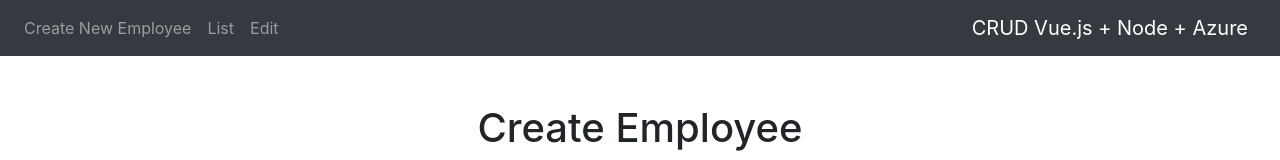
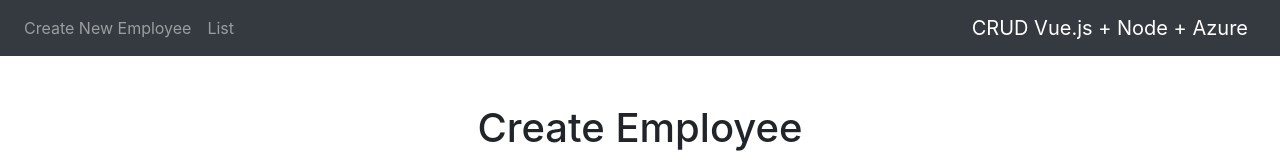
Before and after one commit to JHugoSilva/vue-v2, a Vue app: page / in a window 1280 px wide. Shown: the top 160 px of the page. Built offline with nearby package versions, Linux system fonts and the light colour scheme; what vue-sweetalert2 would draw is missing.

Commit message:
NProgress

```diff
--- a/package.json
+++ b/package.json
@@ -8,8 +8,10 @@
     "lint": "vue-cli-service lint"
   },
   "dependencies": {
+    "axios": "^0.21.1",
     "bootstrap": "^4.5.3",
     "core-js": "^3.6.5",
+    "nprogress": "^0.2.0",
     "vue": "^2.6.11",
     "vue-router": "^3.2.0",
     "vue-sweetalert2": "^4.1.1"
--- a/src/App.vue
+++ b/src/App.vue
@@ -9,11 +9,6 @@
         <li class="nav-item">
           <router-link class="nav-link" to="/list-employees">List</router-link>
         </li>
-        <li class="nav-item">
-          <router-link class="nav-link" to="/edit-employee/:id"
-            >Edit</router-link
-          >
-        </li>
       </ul>
     </nav>
     <div class="container mt-5">
--- a/src/main.js
+++ b/src/main.js
@@ -2,7 +2,9 @@ import VueSweetAlert from 'vue-sweetalert2';
 import Vue from 'vue';
 import App from './App.vue';
 import router from './router';
+
 import 'bootstrap/dist/css/bootstrap.min.css';
+import '../node_modules/nprogress/nprogress.css';
 
 Vue.config.productionTip = false;
 Vue.use(VueSweetAlert);
--- a/src/router/index.js
+++ b/src/router/index.js
@@ -1,5 +1,6 @@
 import Vue from 'vue';
 import VueRouter from 'vue-router';
+import NProgress from 'nprogress';
 
 Vue.use(VueRouter);
 
@@ -27,4 +28,15 @@ const router = new VueRouter({
   routes,
 });
 
+router.beforeResolve((to, from, next) => {
+  if (to.name) {
+    NProgress.start();
+  }
+  next();
+});
+
+router.afterEach((to, from) => {
+  NProgress.done();
+});
+
 export default router;
```
Also changed, not shown: HISTORICO.txt, 1 other file (tests, documents, lock files or other folders).
